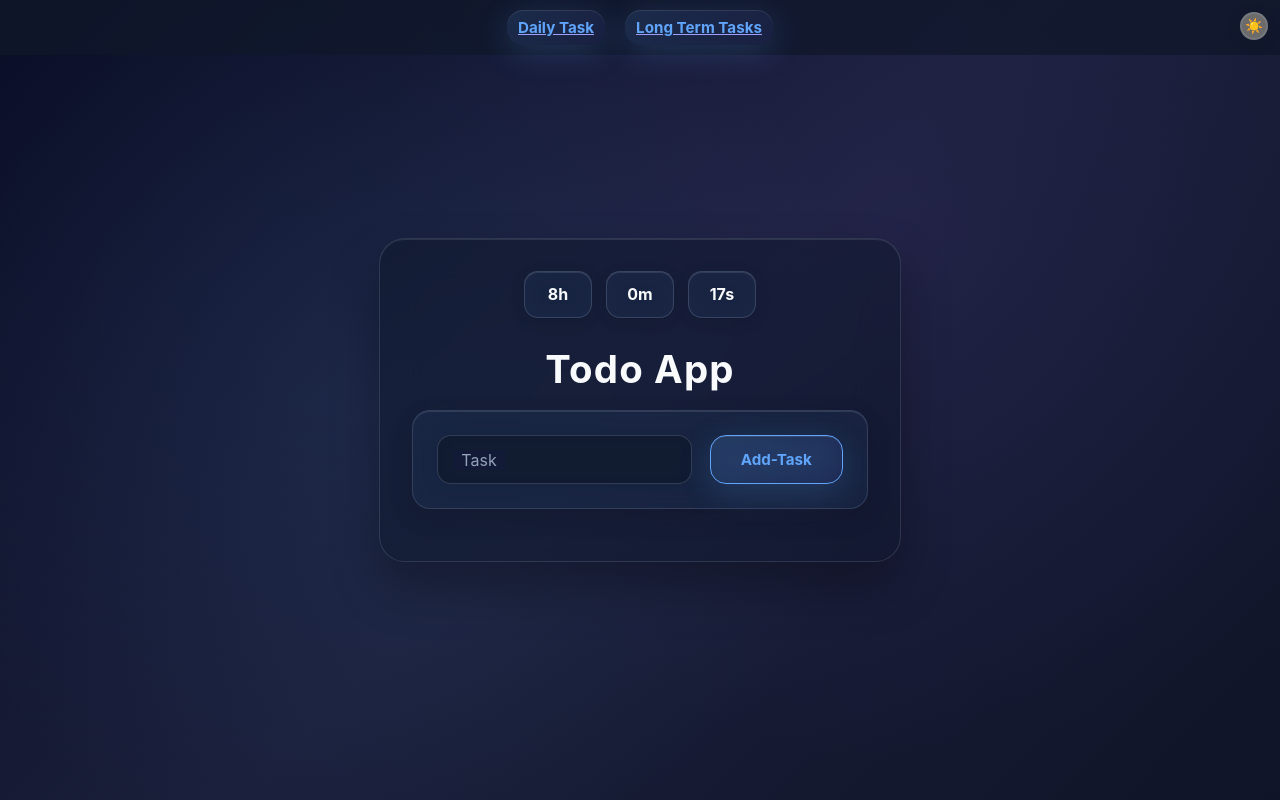
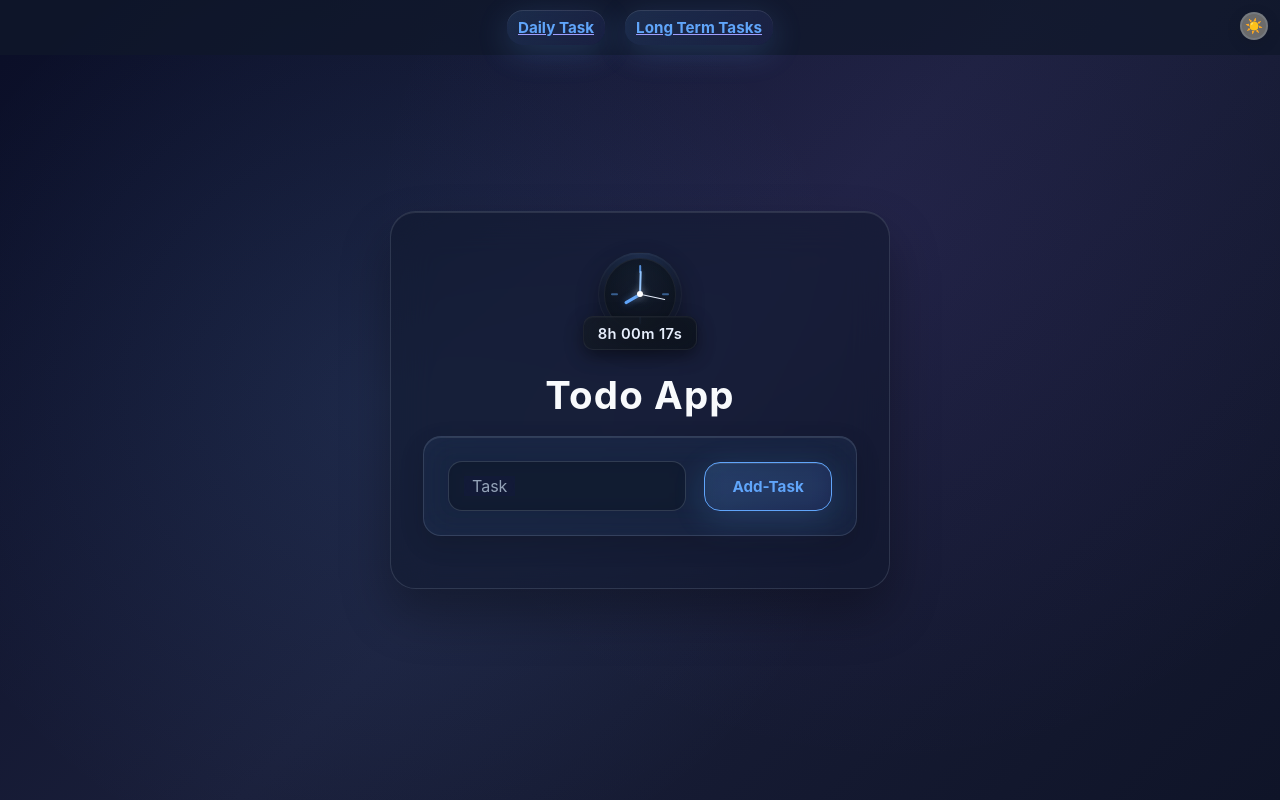
Before and after one commit to NaseemChoudhary/DailyHunt, a React (Vite) app: page / in a window 1280 px wide. Built offline with nearby package versions, Linux system fonts and the light colour scheme.

Commit message:
better timer and swipeable task

```diff
--- a/src/component/helpingComponent/CountDown.css
+++ b/src/component/helpingComponent/CountDown.css
@@ -1,26 +1,117 @@
-.Block {
+/* Container Layout */
+.countdown-container {
   display: flex;
-  justify-content: center;
-  gap: clamp(10px, 1.3vw, 14px);
-  flex-wrap: wrap;
-  margin-bottom: 0;
+  flex-direction: column;
+  align-items: center;
+  position: relative;
+  padding: 0.5rem 0.25rem;
+  background-color: transparent;
 }
 
-.Block > div {
-  background: rgba(96, 165, 250, 0.08);
-  padding: clamp(10px, 1vw, 16px) clamp(12px, 1.2vw, 18px);
-  border-radius: clamp(14px, 1vw, 18px);
-  font-weight: 700;
-  font-size: clamp(1rem, 1.1vw, 1.25rem);
-  min-width: clamp(52px, 9vw, 68px);
-  text-align: center;
-  color: var(--text);
-  border: 1px solid var(--border);
-  box-shadow: inset 0 1px 0 rgba(255, 255, 255, 0.1), 0 4px 16px rgba(0, 0, 0, 0.1);
-  backdrop-filter: blur(12px);
+/* Outer Glow Ring & Base of Clock */
+.clock-outer {
+  width: 84px;
+  height: 84px;
+  border-radius: 50%;
+  display: flex;
+  align-items: center;
+  justify-content: center;
+  background: radial-gradient(circle at top, rgba(96, 165, 250, 0.15), transparent 60%),
+              rgba(17, 24, 39, 0.6);
+  border: 1px solid rgba(255, 255, 255, 0.04);
+  box-shadow: 0 10px 22px rgba(0, 0, 0, 0.35),
+              inset 0 1px 1px rgba(255,255,255,0.04);
+  position: relative;
 }
 
-[data-theme="light"] .Block > div {
-  background: rgba(59, 130, 246, 0.06);
-  box-shadow: inset 0 1px 0 rgba(255, 255, 255, 0.3), 0 4px 16px rgba(0, 0, 0, 0.05);
+/* Inner Clock Face with Gradient Fill */
+.clock-face {
+  width: 88%;
+  height: 88%;
+  border-radius: 50%;
+  background: radial-gradient(circle at center, rgba(18, 26, 36, 0.5) 0%, rgba(12, 18, 28, 0.85) 100%);
+  border: 1px solid rgba(255, 255, 255, 0.06);
+  position: relative;
 }
+
+/* Reusable Tick styling */
+.clock-tick {
+  position: absolute;
+  background: rgba(96, 165, 250, 0.5);
+  border-radius: 2px;
+}
+
+/* Positional definitions for 4 basic tick nodes */
+.tick-12 { top: 6px; left: 50%; width: 1.6px; height: 8px; transform: translateX(-50%); background: rgba(96, 165, 250, 0.85); }
+.tick-6  { bottom: 6px; left: 50%; width: 1.6px; height: 7px; transform: translateX(-50%); }
+.tick-3  { right: 6px; top: 50%; width: 7px; height: 1.6px; transform: translateY(-50%); }
+.tick-9  { left: 6px; top: 50%; width: 7px; height: 1.6px; transform: translateY(-50%); }
+
+/* Base Hands Settings */
+.clock-hand {
+  position: absolute;
+  left: 50%;
+  bottom: 50%;
+  transform-origin: bottom center;
+  border-radius: 4px;
+  transition: transform 0.18s linear;
+}
+
+/* Specific styling for Hour, Minute, and Second indicators */
+.hour-hand {
+  width: 3px;
+  height: 26%;
+  background: #60a5fa;
+  box-shadow: 0 0 6px rgba(96, 165, 250, 0.45);
+  margin-left: -1.5px; /* Adjust alignment to exact center */
+}
+
+.minute-hand {
+  width: 2px;
+  height: 34%;
+  background: #93c5fd;
+  box-shadow: 0 0 5px rgba(147, 197, 253, 0.32);
+  margin-left: -1px;
+}
+
+.second-hand {
+  width: 1px;
+  height: 36%;
+  background: #e6eefc;
+  margin-left: -0.5px;
+}
+
+/* Center pivot pin architectural accent */
+.clock-center-pin {
+  position: absolute;
+  width: 6px;
+  height: 6px;
+  background: #ffffff;
+  border-radius: 50%;
+  top: 50%;
+  left: 50%;
+  transform: translate(-50%, -50%);
+  box-shadow: 0 0 8px rgba(255, 255, 255, 0.7), 0 1px 3px rgba(0, 0, 0, 0.45);
+}
+
+/* Overlap Glassmorphic Digital Time Display Box */
+.digital-badge {
+  position: absolute;
+  bottom: -6px;
+  background: linear-gradient(135deg, rgba(22, 28, 38, 0.75) 0%, rgba(12, 18, 28, 0.85) 100%);
+  backdrop-filter: blur(10px);
+  -webkit-backdrop-filter: blur(10px);
+  padding: 6px 14px;
+  border-radius: 10px;
+  border: 1px solid rgba(255, 255, 255, 0.06);
+  box-shadow: 0 6px 18px rgba(0, 0, 0, 0.45),
+              inset 0 1px 1px rgba(255, 255, 255, 0.03);
+}
+
+.digital-badge span {
+  font-family: 'Inter', system-ui, -apple-system, sans-serif;
+  color: #e6eefc;
+  font-size: 0.92rem;
+  font-weight: 600;
+  letter-spacing: 0.4px;
+}
--- a/src/component/helpingComponent/CountDown.jsx
+++ b/src/component/helpingComponent/CountDown.jsx
@@ -1,7 +1,9 @@
 import { useState, useEffect } from "react";
 import "./CountDown.css";
+
 export default function Timer({ Till }) {
   const [now, setNow] = useState(new Date());
+
   useEffect(() => {
     const interval = setInterval(() => {
       setNow(new Date());
@@ -10,18 +12,55 @@ export default function Timer({ Till }) {
     return () => clearInterval(interval);
   }, []);
 
-  const diff = Till - now;
-
+  // Time calculations
+  const diff = Math.max(0, Till - now);
   const totalSeconds = Math.floor(diff / 1000);
   const hours = Math.floor(totalSeconds / 3600);
   const minutes = Math.floor((totalSeconds % 3600) / 60);
   const seconds = totalSeconds % 60;
 
+  // Exact clock-hand angles based on current time calculations
+  const hourAngle = ((hours % 12) + minutes / 60) * 30;
+  const minuteAngle = (minutes + seconds / 60) * 6;
+  const secondAngle = seconds * 6;
+
+  // Format digital string with zero padding for clean aesthetics
+  const pad = (num) => String(num).padStart(2, "0");
+  const digital = `${hours}h ${pad(minutes)}m ${pad(seconds)}s`;
+
   return (
-    <div className="Block">
-      <div className="Block hr">{hours}h</div>
-      <div className="Block mi">{minutes}m</div>
-      <div className="Block sec">{seconds}s</div>
+    <div className="countdown-container">
+      <div className="clock-outer">
+        <div className="clock-face">
+          {/* Subtle tick markers for 12, 3, 6, and 9 o'clock */}
+          <div className="clock-tick tick-3" />
+          <div className="clock-tick tick-6" />
+          <div className="clock-tick tick-9" />
+          <div className="clock-tick tick-12" />
+
+          {/* Clock Hands */}
+          <div
+            className="clock-hand hour-hand"
+            style={{ transform: `rotate(${hourAngle}deg)` }}
+          />
+          <div
+            className="clock-hand minute-hand"
+            style={{ transform: `rotate(${minuteAngle}deg)` }}
+          />
+          <div
+            className="clock-hand second-hand"
+            style={{ transform: `rotate(${secondAngle}deg)` }}
+          />
+
+          {/* Center Pin */}
+          <div className="clock-center-pin" />
+        </div>
+      </div>
+
+      {/* Floating glassmorphic digital timer badge overlay */}
+      <div className="digital-badge">
+        <span>{digital}</span>
+      </div>
     </div>
   );
 }
--- a/src/component/helpingComponent/TodoManager.jsx
+++ b/src/component/helpingComponent/TodoManager.jsx
@@ -1,4 +1,4 @@
-import { useState } from "react";
+import { useState, useEffect } from "react";
 import { TaskFunContext } from "./../../context/taskFunContext.js";
 import InputRender from "../input/InputRenders.jsx";
 import ListRender from "../task/ListRender.jsx";
@@ -13,23 +13,36 @@ function TaskRender({ taskList, setTaskList }) {
     timer: "",
   });
 
+  const sortTasks = (tasks) =>
+    [...tasks].sort((a, b) => Number(a.status) - Number(b.status));
+
   function handleChange(key, e) {
     setTask((t) => ({ ...t, [key]: e.target.value }));
   }
 
   function addTask() {
     if (newTask.name.trim() === "") return;
-    setTaskList((prev) => [...prev, newTask]);
+    setTaskList((prev) => sortTasks([...prev, newTask]));
     setTask({ id: Date.now(), name: "", status: false });
   }
 
   function handleStatus(id) {
     setTaskList((prev) =>
-      prev.map((newTask) =>
-        newTask.id === id ? { ...newTask, status: !newTask.status } : newTask,
+      sortTasks(
+        prev.map((newTask) =>
+          newTask.id === id ? { ...newTask, status: !newTask.status } : newTask,
+        ),
       ),
     );
   }
+
+  useEffect(() => {
+    const sorted = sortTasks(taskList);
+    const isSorted = taskList.every((task, index) => task.status === sorted[index]?.status);
+    if (!isSorted) {
+      setTaskList(sorted);
+    }
+  }, [taskList, setTaskList]);
 
   function deleteTask(id) {
     setTaskList((prev) => prev.filter((task) => task.id !== id));
--- a/src/component/task/SwipeableTask.css
+++ b/src/component/task/SwipeableTask.css
@@ -32,11 +32,22 @@
   backface-visibility: hidden;
 
   /* Smooth transitions (controlled by JS) */
-  transition: box-shadow 0.22s ease, border-color 0.22s ease;
+  transition: box-shadow 0.22s ease, border-color 0.22s ease, background 0.22s ease;
 
   /* Prevent text selection during swipe */
   user-select: none;
   -webkit-user-select: none;
+}
+
+.task-block.completed {
+  background: rgba(148, 163, 184, 0.12);
+  border-color: rgba(148, 163, 184, 0.18);
+}
+
+.task-block.completed .task-text {
+  color: #94a3b8;
+  text-decoration: line-through;
+  opacity: 0.8;
 }
 
 .task-block:hover {
--- a/src/component/task/SwipeableTask.jsx
+++ b/src/component/task/SwipeableTask.jsx
@@ -35,8 +35,7 @@ export default function SwipeableTask({
 
   // Constants
   const MAX_SWIPE = 80;
-  const OPEN_THRESHOLD = 50;
-  const FULL_ACTION_THRESHOLD = 140;
+  const FULL_ACTION_THRESHOLD = 80;
   const ANIMATION_DURATION = 300;
 
   // Check if this item is currently open
@@ -119,7 +118,6 @@ export default function SwipeableTask({
 
       // Velocity bonus for fast swipes
       const velocityBonus = velocity > 0.5 ? 15 : 0;
-      const adjustedOpenThreshold = OPEN_THRESHOLD - velocityBonus;
       const adjustedFullThreshold = FULL_ACTION_THRESHOLD - velocityBonus;
 
       setIsAnimating(true);
@@ -130,10 +128,6 @@ export default function SwipeableTask({
         setTimeout(() => {
           deleteTask(t.id);
         }, ANIMATION_DURATION);
-      } else if (distance > adjustedOpenThreshold) {
-        // Partial swipe right - reveal delete
-        setTranslateX(MAX_SWIPE);
-        setActiveItemId(t.id);
       } else if (distance < -adjustedFullThreshold) {
         // Full swipe left - instant complete
         setTranslateX(-MAX_SWIPE);
@@ -141,12 +135,8 @@ export default function SwipeableTask({
           handleStatus(t.id);
           setTranslateX(0);
         }, ANIMATION_DURATION);
-      } else if (distance < -adjustedOpenThreshold) {
-        // Partial swipe left - reveal status
-        setTranslateX(-MAX_SWIPE);
-        setActiveItemId(t.id);
       } else {
-        // Small swipe - snap back
+        // Any partial swipe snaps back to the start
         setTranslateX(0);
       }
 
@@ -245,7 +235,7 @@ export default function SwipeableTask({
 
       {/* Main task content with swipe animation */}
       <div
-        className="task-block"
+        className={`${isEditing ? "edit" : "task-block"} ${t.status ? "completed" : ""}`}
         style={swipeStyle}
         onDoubleClick={() => setIsEditing(true)}
       >
@@ -281,7 +271,7 @@ export default function SwipeableTask({
       {/* Close hint text (shown when item is open) */}
       {isOpen && translateX !== 0 && (
         <div className="swipe-hint">
-          {translateX > 0 ? "← Swipe to delete" : "Mark complete →"}
+          {translateX > 0 ? "← Swipe to delete" : t.status? "Swipe to Complete →": "Swipe to Pending →"}
         </div>
       )}
     </div>
--- a/src/component/task/editTask.jsx
+++ b/src/component/task/editTask.jsx
@@ -19,17 +19,16 @@ export default function TaskEditter ( {id, setIsEditing} ){
         setTaskList(prev =>
             prev.map(t => t.id === task.id? task: t )
         );
+
         setIsEditing(false)
     }
 
     return(
         <>
-            <div className="edit">
                 <input className="input-task" onChange={(e) => {handleChange("name", e)}} value={task?.name || ""}/>
                 <textarea className="input-task" onChange={(e) => {handleChange("note", e)}} value={task.note?task.note:""}>{task.note?task.note:""}</textarea>
                 <button className="Add-Task">Set Timer</button>
                 <button className="Add-Task" onClick={save}>Confirm</button>
-            </div>
         </>
 
     );
--- a/src/css/main.css
+++ b/src/css/main.css
@@ -142,7 +142,7 @@ nav{
 
 .container {
   max-width: clamp(320px, 95vw, 900px);
-  width: 100%;
+  width: 500px;
   padding: clamp(20px, 3vw, 32px);
   display: grid;
   gap: clamp(20px, 3vw, 28px);
```
